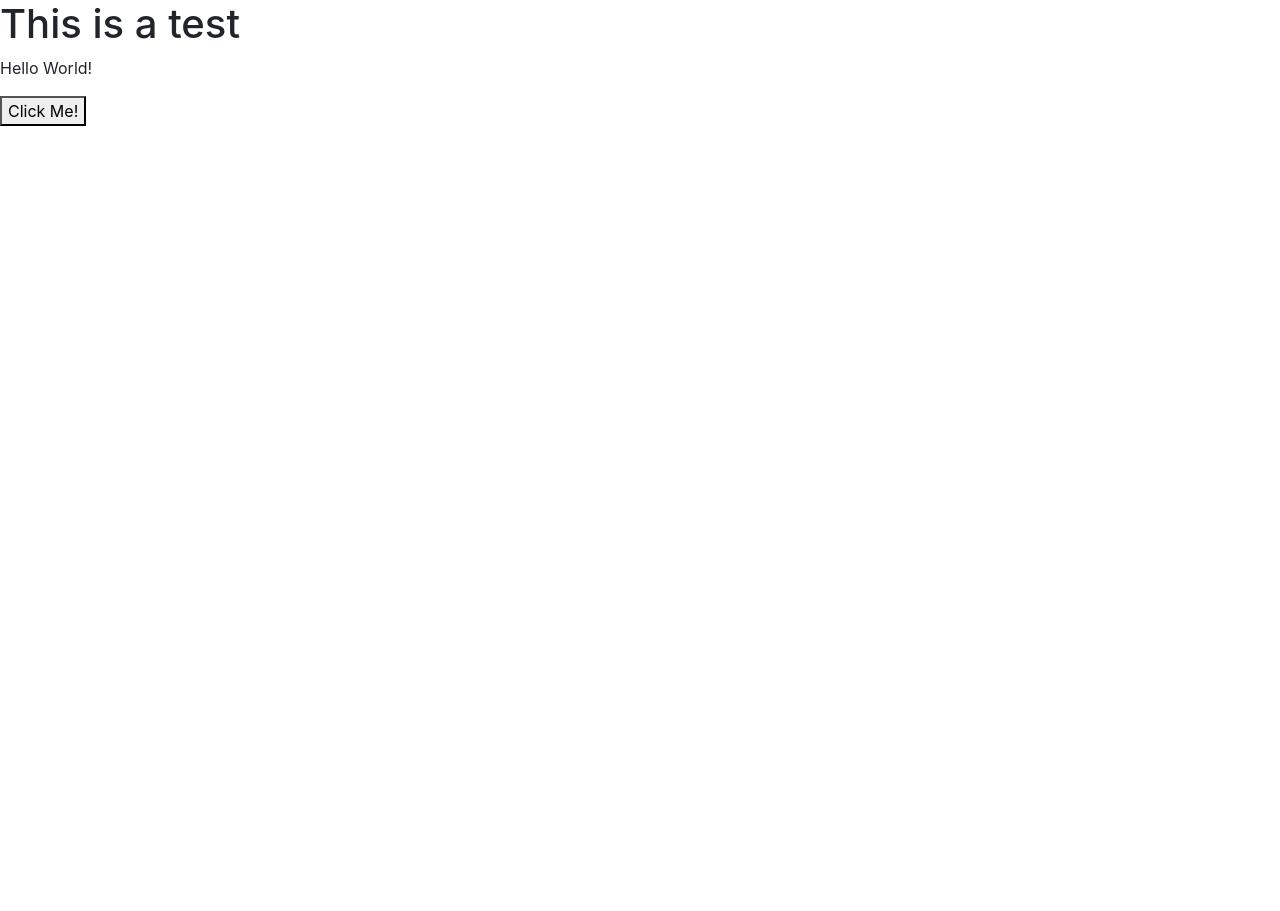
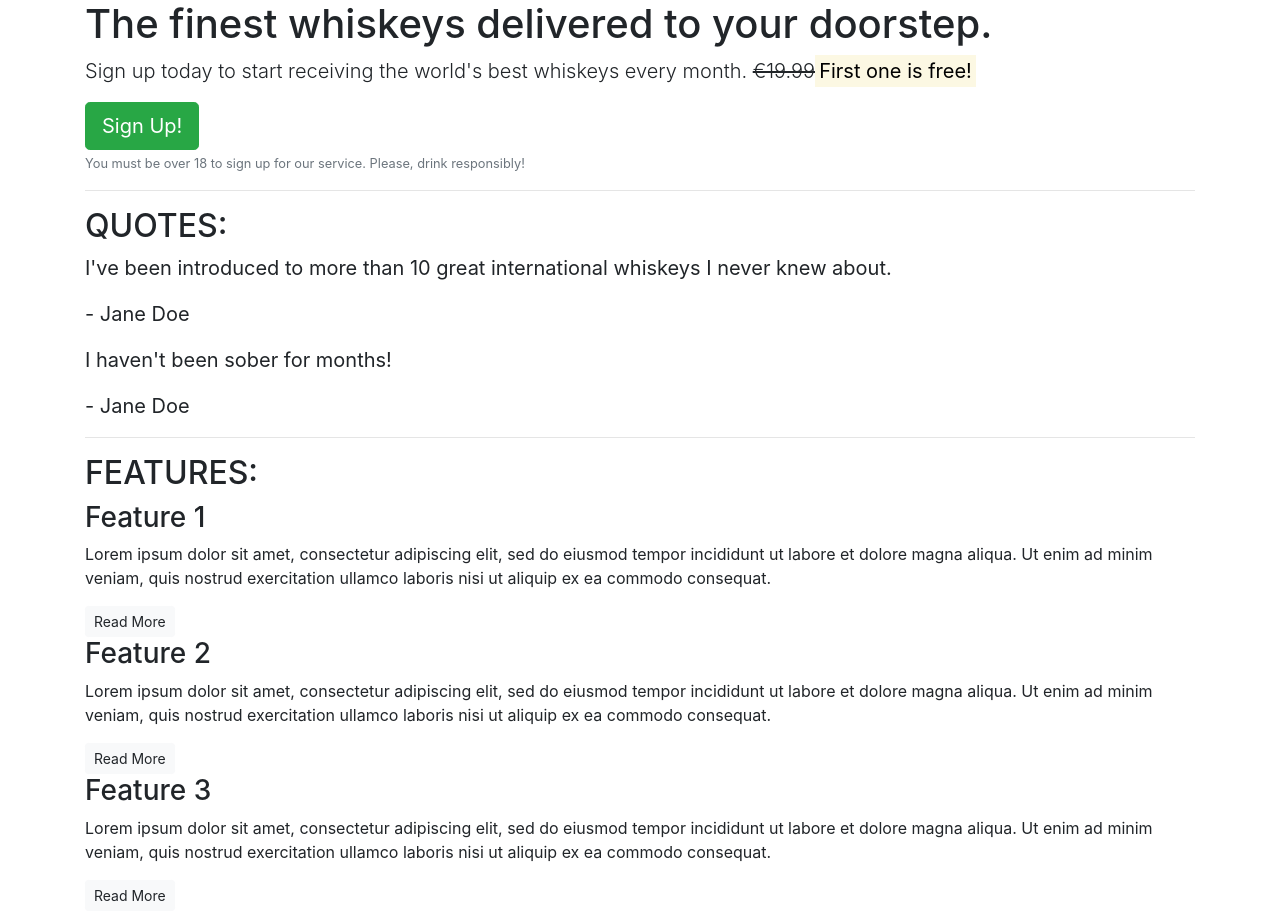
Before and after one commit to PaulyEd/UsingBootstrap, a plain HTML site: page Bootstrap/index.html in a window 1280 px wide. Before the commit the page ends 800 px from the top, so only its background shows below. Drawn offline with nearby package versions, Linux system fonts and the light colour scheme.

Commit message:
Structure update

```diff
--- a/Bootstrap/index.html
+++ b/Bootstrap/index.html
@@ -6,11 +6,63 @@
     <meta http-equiv="X-UA-Compatible" content="ie=edge">
     <link rel="stylesheet" href="https://stackpath.bootstrapcdn.com/bootstrap/4.4.1/css/bootstrap.min.css" integrity="sha384-Vkoo8x4CGsO3+Hhxv8T/Q5PaXtkKtu6ug5TOeNV6gBiFeWPGFN9MuhOf23Q9Ifjh" crossorigin="anonymous">
     <script src="https://stackpath.bootstrapcdn.com/bootstrap/4.4.1/js/bootstrap.min.js" integrity="sha384-wfSDF2E50Y2D1uUdj0O3uMBJnjuUD4Ih7YwaYd1iqfktj0Uod8GCExl3Og8ifwB6" crossorigin="anonymous"></script>
-    <title>Document</title>
+    <title>Whiskey Drop, taste a new whiskey every month</title>
 </head>
 <body>
-    <h1>This is a test</h1>
-    <p>Hello World!</p>
-    <button>Click Me!</button>
+    <article class="container">
+        <!-- Callout -->
+        <section class="callout">
+            <h1>The finest whiskeys delivered to your doorstep.</h1>
+            <p class="lead">Sign up today to start receiving the world's best whiskeys every month. <s>€19.99</s><strong><mark>First one is free!</mark></strong></p>
+            <button class="btn btn-success btn-lg">Sign Up!</button>
+            <p class="text-muted"><small>You must be over 18 to sign up for our service. Please, drink responsibly!</small></p>
+        </section>
+        <!-- /.callout -->
+        <hr>
+
+        <!-- Quotes -->
+        <section class="quotes">
+            <h2 class="text-uppercase">Quotes:</h2>
+            <blockquote class="blockquote">
+                <p>I've been introduced to more than 10 great international whiskeys I never knew about.</p>
+                <p>- Jane Doe</p>
+            </blockquote>
+            <blockquote class="blockquote">
+                <p>I haven't been sober for months!</p>
+                <p>- Jane Doe</p>
+            </blockquote>
+        </section>
+        <!-- /.quotes -->
+        <hr>
+
+        <!-- Features -->
+        <section class="features">
+            <h2 class="text-uppercase">Features:</h2>
+            <div class="feature">
+                <h3>Feature 1</h3>
+                <p>Lorem ipsum dolor sit amet, consectetur adipiscing elit, sed do eiusmod tempor incididunt ut labore et dolore magna aliqua. Ut enim ad minim veniam, quis nostrud exercitation ullamco laboris nisi ut aliquip ex ea commodo consequat.</p>
+                <button class="btn btn-sm btn-light">Read More</button>
+            </div>
+            <div class="feature">
+                <h3>Feature 2</h3>
+                <p>Lorem ipsum dolor sit amet, consectetur adipiscing elit, sed do eiusmod tempor incididunt ut labore et dolore magna aliqua. Ut enim ad minim veniam, quis nostrud exercitation ullamco laboris nisi ut aliquip ex ea commodo consequat.</p>
+                <button class="btn btn-sm btn-light">Read More</button>
+            </div>
+            <div class="feature">
+                <h3>Feature 3</h3>
+                <p>Lorem ipsum dolor sit amet, consectetur adipiscing elit, sed do eiusmod tempor incididunt ut labore et dolore magna aliqua. Ut enim ad minim veniam, quis nostrud exercitation ullamco laboris nisi ut aliquip ex ea commodo consequat.</p>
+                <button class="btn btn-sm btn-light">Read More</button>
+            </div>
+        </section>
+        <!-- /.features -->
+        <!-- Monthly Favs -->
+        <section>
+            <table>
+
+            </table>
+        </section>
+        <!-- /.Monthly Favs -->
+
+    </article>
 </body>
 </html>
```
